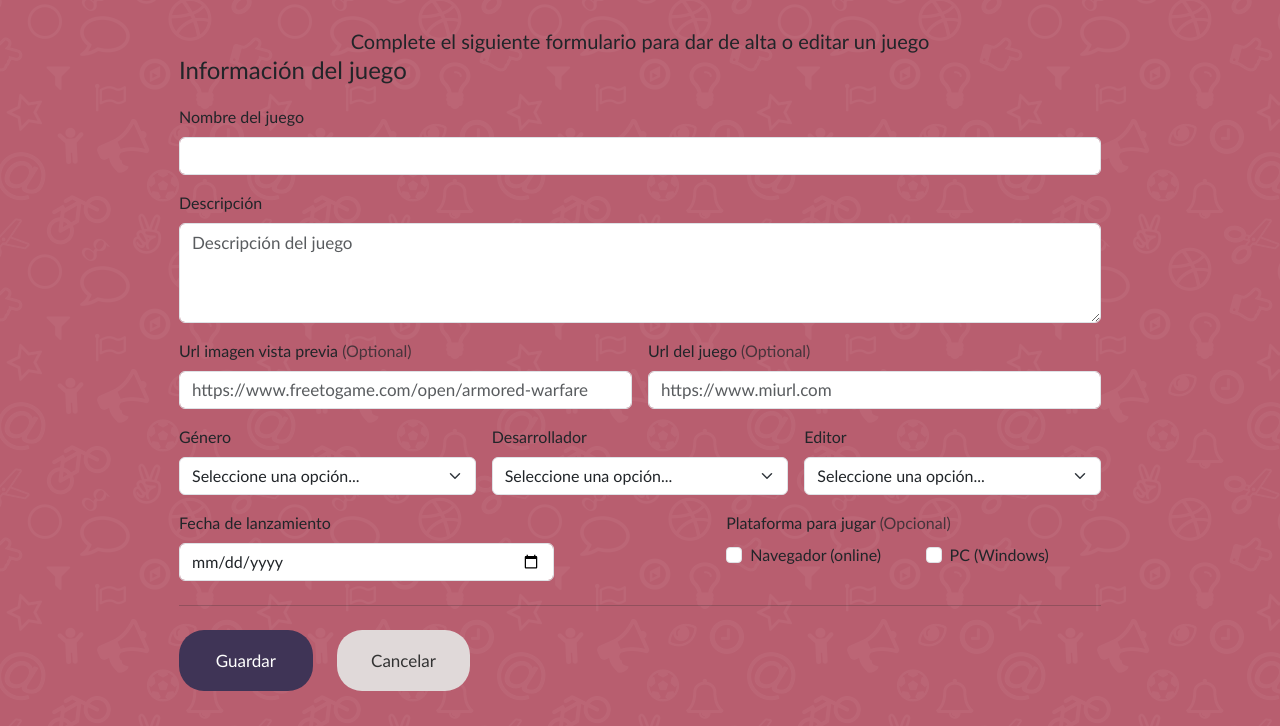
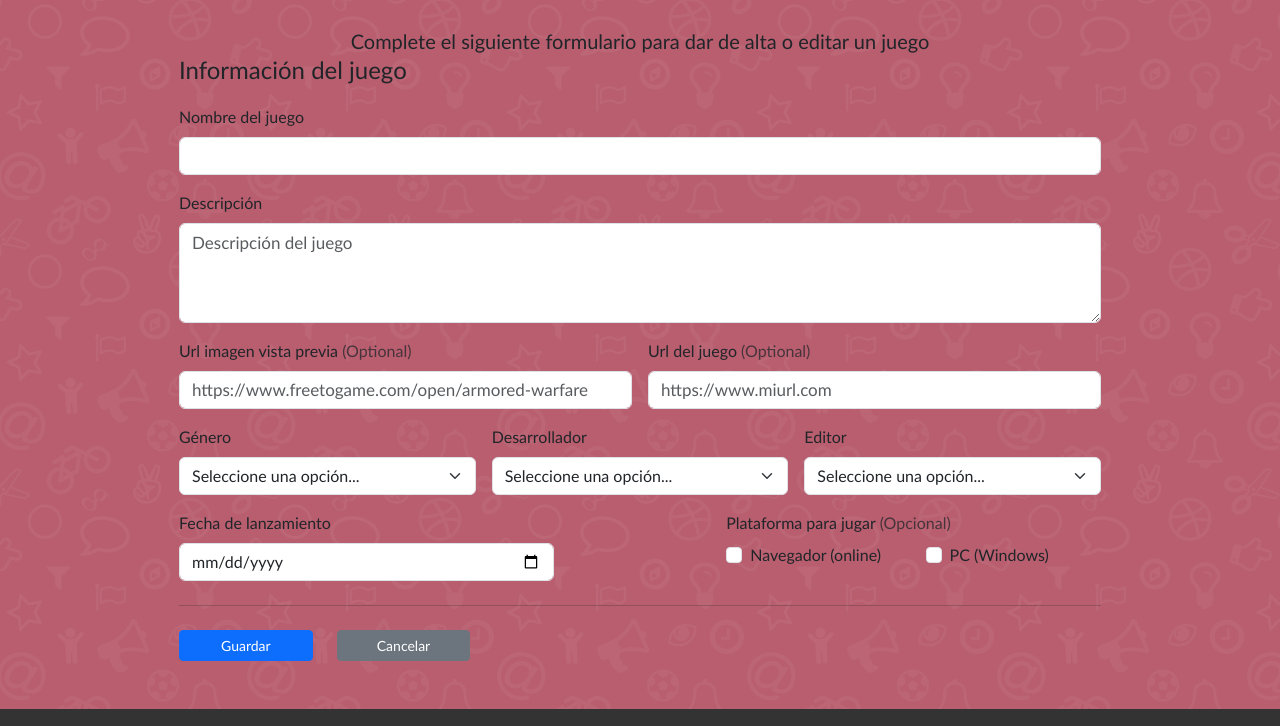
Before and after one commit to isamely1990/tp1codoacodo, a plain HTML site: page formulario.html in a window 1280 px wide. Shown: the part 222-948 px from the top of the page. Drawn offline with nearby package versions, Linux system fonts and the light colour scheme.

Commit message:
usa btn de bootstrap

```diff
--- a/formulario.html
+++ b/formulario.html
@@ -145,10 +145,10 @@
                         <hr class="my-4">
                         <div class="row">
                             <div class="col-2">
-                                <button class="w-100 btn-sm btn-primary--save" type="submit">Guardar</button>
+                                <button class="w-100 btn-sm btn btn-primary" type="submit">Guardar</button>
                             </div>
                             <div class="col-2">
-                                <button class="w-100 btn-sm btn-secondary--cancel" type="button">Cancelar</button>
+                                <button class="w-100 btn-sm btn btn-secondary" type="button">Cancelar</button>
                             </div>
                         </div>
                     </form>
```
